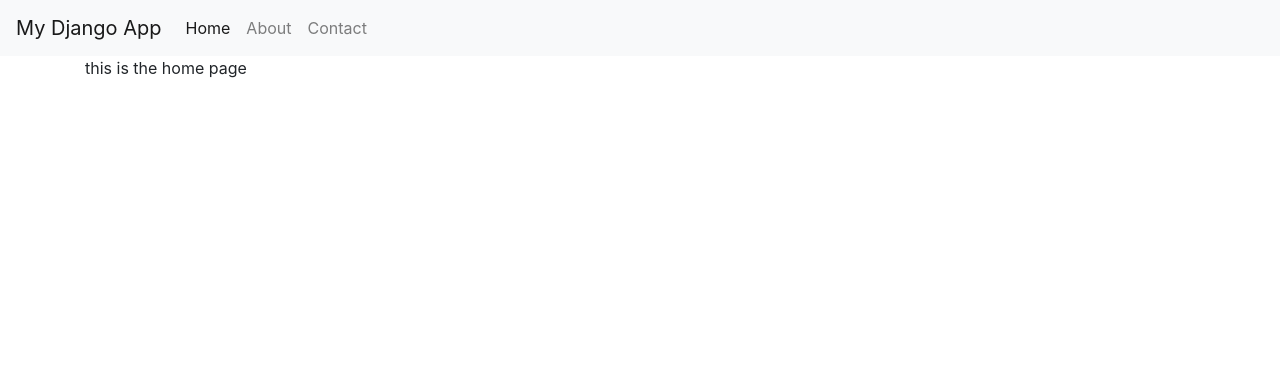
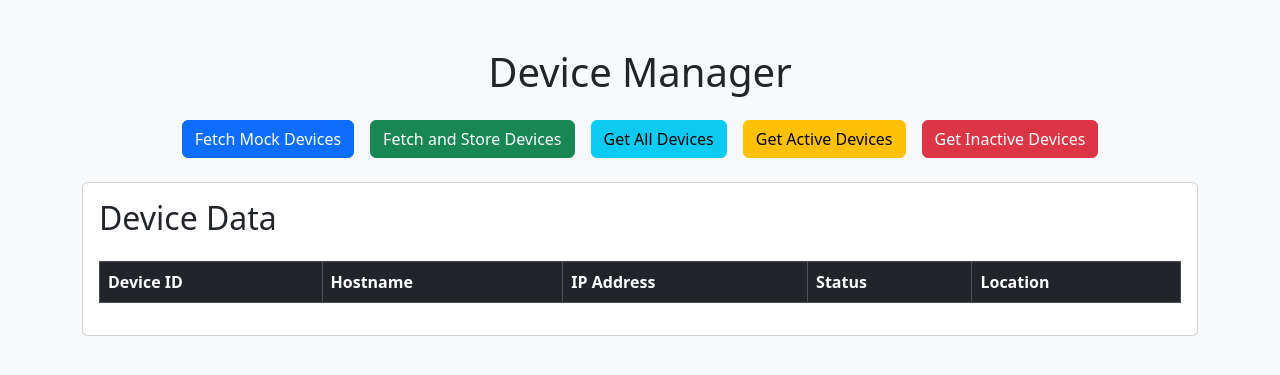
Before and after one commit to Yjuhu/combis-interview, a Django app: page / in a window 1280 px wide. Shown: the top 375 px of the page. Run offline with Django 4.2, Linux system fonts and the light colour scheme; lists and menus that the app fills with data are empty; some libraries are stand-ins or nearby versions.

Commit message:
Simple html frontend with js functions created.

```diff
--- /dev/null
+++ b/combis_interview/comapp/static/script.js
@@ -0,0 +1,67 @@
+const mockDevicesUrl = "http://127.0.0.1:8000/api/mock-fetch/";
+const updateDevicesUrl = "http://127.0.0.1:8000/api/update-devices/";
+const allDevicesUrl = "http://127.0.0.1:8000/api/devices/";
+
+// Fetch Mock Devices
+async function fetchMockDevices() {
+    try {
+        const response = await fetch(mockDevicesUrl);
+        const data = await response.json();
+        renderTable(data);
+    } catch (error) {
+        alert("Error fetching mock devices: " + error.message);
+    }
+}
+
+// Fetch and Store Devices
+async function updateDevices() {
+    try {
+        const response = await fetch(updateDevicesUrl);
+        const data = await response.json();
+        alert(data.message || "Devices successfully updated.");
+    } catch (error) {
+        alert("Error updating devices: " + error.message);
+    }
+}
+
+// Get All Devices
+async function getAllDevices() {
+    try {
+        const response = await fetch(allDevicesUrl);
+        const data = await response.json();
+        renderTable(data);
+    } catch (error) {
+        alert("Error fetching all devices: " + error.message);
+    }
+}
+
+// Get Filtered Devices
+async function getFilteredDevices(status) {
+    try {
+        const url = `${allDevicesUrl}?status=${status}`;
+        const response = await fetch(url);
+        const data = await response.json();
+        renderTable(data);
+    } catch (error) {
+        alert(`Error fetching ${status} devices: ` + error.message);
+    }
+}
+
+// Render Table
+function renderTable(devices) {
+    const tableBody = document.getElementById("deviceTableBody");
+    tableBody.innerHTML = ""; // Clear the table
+
+    devices.forEach(device => {
+        const row = `
+      <tr>
+        <td>${device.device_id}</td>
+        <td>${device.hostname}</td>
+        <td>${device.ip_address}</td>
+        <td>${device.status}</td>
+        <td>${device.location}</td>
+      </tr>
+    `;
+        tableBody.insertAdjacentHTML("beforeend", row);
+    });
+}
--- a/combis_interview/comapp/templates/base.html
+++ /dev/null
@@ -1,35 +0,0 @@
-<!DOCTYPE html>
-<html lang="en">
-  <head>
-    <meta charset="UTF-8" />
-    <meta name="viewport" content="width=device-width, initial-scale=1.0" />
-    <title>
-      {% block title %}
-        Django App
-      {% endblock %}
-    </title>
-    <link rel="stylesheet" href="https://stackpath.bootstrapcdn.com/bootstrap/4.3.1/css/bootstrap.min.css"  rel="stylesheet" />
-  </head>
-  <body>
-    <nav class="navbar navbar-expand-lg navbar-light bg-light">
-      <a class="navbar-brand" href="#">My Django App</a>
-      <button class="navbar-toggler" type="button" data-toggle="collapse" data-target="#navbarNav" aria-controls="navbarNav" aria-expanded="false" aria-label="Toggle navigation"><span class="navbar-toggler-icon"></span></button>
-      <div class="collapse navbar-collapse" id="navbarNav">
-        <ul class="navbar-nav">
-          <li class="nav-item active">
-            <a class="nav-link" href="#">Home</a>
-          </li>
-          <li class="nav-item">
-            <a class="nav-link" href="#">About</a>
-          </li>
-          <li class="nav-item">
-            <a class="nav-link" href="#">Contact</a>
-          </li>
-        </ul>
-      </div>
-    </nav>
-    <div class="container">{% block content %} {% endblock %}</div>
-    <script src="https://code.jquery.com/jquery-3.3.1.slim.min.js"></script>
-    <script src="https://stackpath.bootstrapcdn.com/bootstrap/4.3.1/js/bootstrap.bundle.min.js" ></script>
-  </body>
-</html>
--- a/combis_interview/comapp/templates/home.html
+++ b/combis_interview/comapp/templates/home.html
@@ -1,4 +1,53 @@
-{% extends "base.html" %} {% block title %} Home Page {% endblock%}
-{% block content %}
-<p>this is the home page</p>
-{% endblock %}
+<!DOCTYPE html>
+<html lang="en">
+<head>
+  <meta charset="UTF-8">
+  <meta name="viewport" content="width=device-width, initial-scale=1.0">
+  <title>Device Manager</title>
+  <!-- Bootstrap CSS -->
+  <link href="https://cdn.jsdelivr.net/npm/bootstrap@5.3.0-alpha1/dist/css/bootstrap.min.css" rel="stylesheet">
+  {% load static %}
+</head>
+<body class="bg-light">
+  <div class="container mt-5">
+    <h1 class="text-center mb-4">Device Manager</h1>
+
+    <!-- Buttons Section -->
+    <div class="d-flex justify-content-center mb-4">
+      <button class="btn btn-primary mx-2" onclick="fetchMockDevices()">Fetch Mock Devices</button>
+      <button class="btn btn-success mx-2" onclick="updateDevices()">Fetch and Store Devices</button>
+      <button class="btn btn-info mx-2" onclick="getAllDevices()">Get All Devices</button>
+      <button class="btn btn-warning mx-2" onclick="getFilteredDevices('active')">Get Active Devices</button>
+      <button class="btn btn-danger mx-2" onclick="getFilteredDevices('inactive')">Get Inactive Devices</button>
+    </div>
+
+    <!-- Output Section -->
+    <div class="card">
+      <div class="card-body">
+        <h2 class="card-title">Device Data</h2>
+        <div class="table-responsive">
+          <table class="table table-bordered table-striped mt-3">
+            <thead class="table-dark">
+              <tr>
+                <th>Device ID</th>
+                <th>Hostname</th>
+                <th>IP Address</th>
+                <th>Status</th>
+                <th>Location</th>
+              </tr>
+            </thead>
+            <tbody id="deviceTableBody">
+              <!-- Data will be dynamically inserted here -->
+            </tbody>
+          </table>
+        </div>
+      </div>
+    </div>
+  </div>
+
+  <!-- Bootstrap JS -->
+  <script src="https://cdn.jsdelivr.net/npm/bootstrap@5.3.0-alpha1/dist/js/bootstrap.bundle.min.js"></script>
+  <!-- Custom JavaScript -->
+  <script src="{% static 'script.js' %}" defer></script>
+</body>
+</html>
--- a/combis_interview/comapp/views.py
+++ b/combis_interview/comapp/views.py
@@ -19,7 +19,7 @@ def mock_devices(request):
             "device_id": "abc123",
             "hostname": "Switch01",
             "ip_address": "192.168.1.1",
-            "status": "active",
+            "status": "inactive",
             "location": "Data Center A"
         },
         {
```
